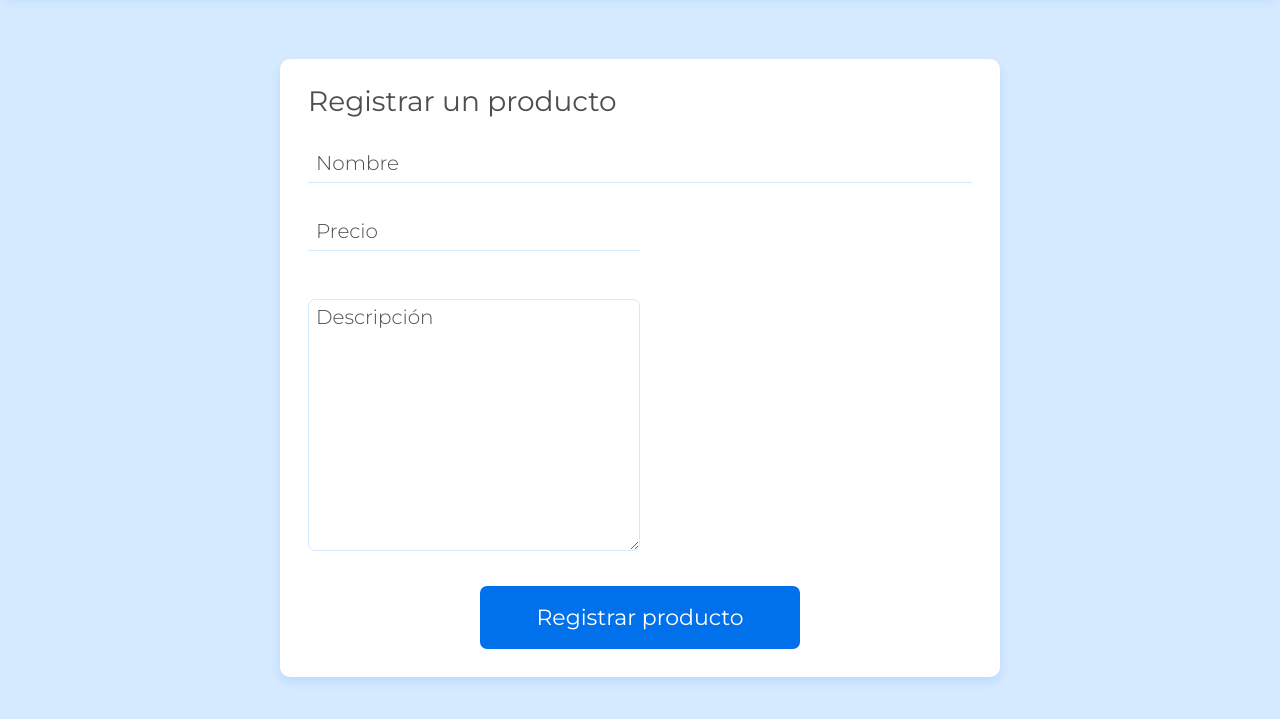
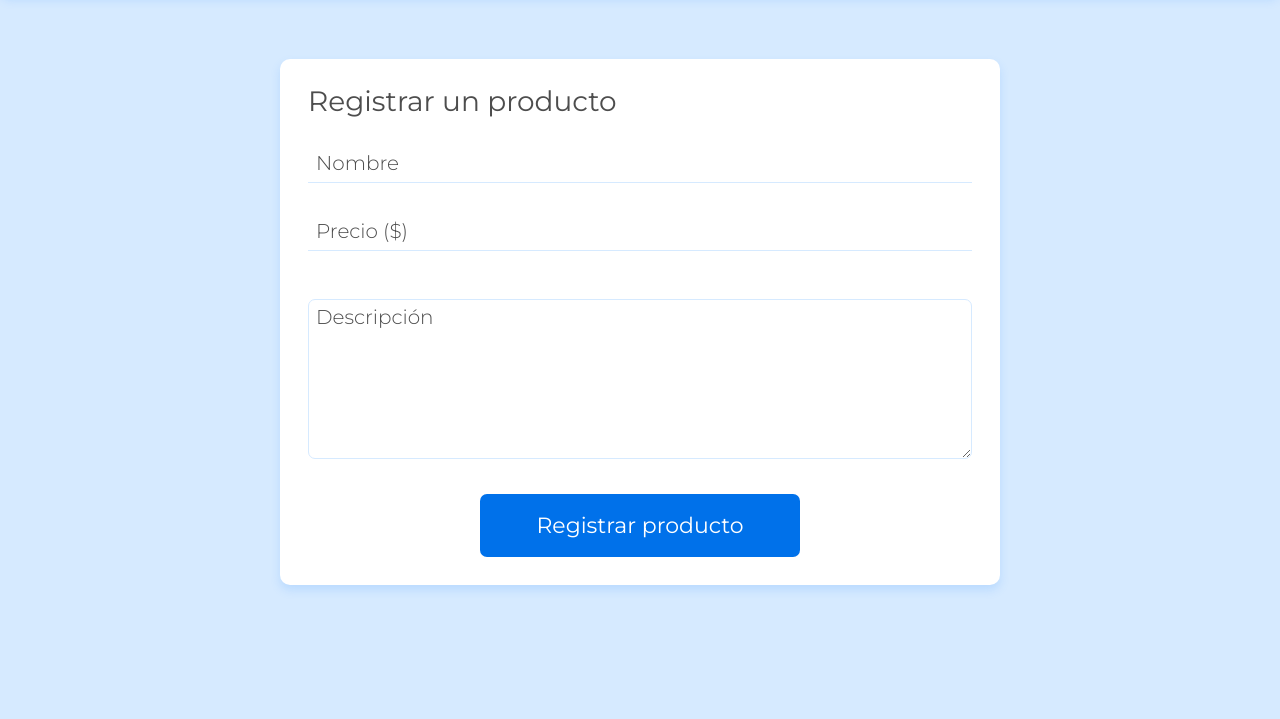
Before and after one commit to sandovaldavid/CRUD, a website with bundled scripts: page screens/registrar_producto.html in a window 1280 px wide. Shown: the part 81-800 px from the top of the page. Built offline with nearby package versions, Linux system fonts and the light colour scheme.

Commit message:
💄  Update styles in register_product.css and enhance label in registrar_producto.html for better clarity

```diff
--- a/assets/css/register_product.css
+++ b/assets/css/register_product.css
@@ -1,8 +1,8 @@
 .register_description {
-	height: 15.75rem;
+	height: 10rem;
 }
 
 .register__price-container,
 .register_description-container {
-	width: 50%;
+	width: 100%;
 }
--- a/screens/registrar_producto.html
+++ b/screens/registrar_producto.html
@@ -58,7 +58,7 @@
 							placeholder="Precio"
 							required
 							data-precio />
-						<label class="input-label" for="precio">Precio</label>
+						<label class="input-label" for="precio">Precio ($)</label>
 						<span class="input-menssage-error">Este campo es requerido</span>
 					</div>
 					<div class="textarea-container register_description-container">
```
